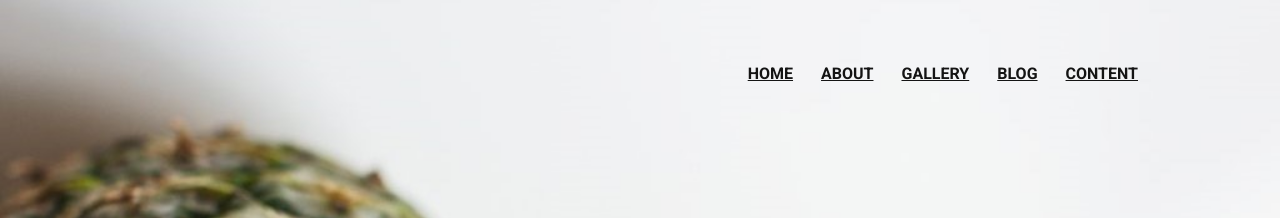
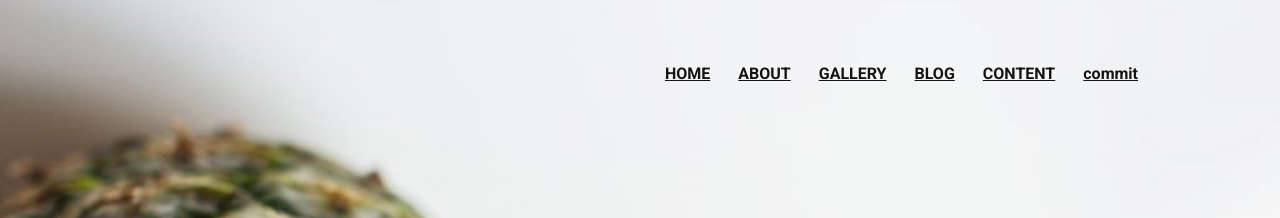
Before and after one commit to tahmidhasantanoy/Repository_1, a plain HTML site: page index.html in a window 1280 px wide. Shown: the top 218 px of the page. Drawn offline with Linux system fonts and the light colour scheme; files whose address does not match are found by name.

Commit message:
1st commit

```diff
--- a/index.html
+++ b/index.html
@@ -17,6 +17,8 @@
                     <li><a href="#">GALLERY</a></li>
                     <li><a href="#">BLOG</a></li>
                     <li><a href="#">CONTENT</a></li>
+                    <li><a href="#">commit</a></li>
+
                 </ul>
             </nav>
         </header>
```
